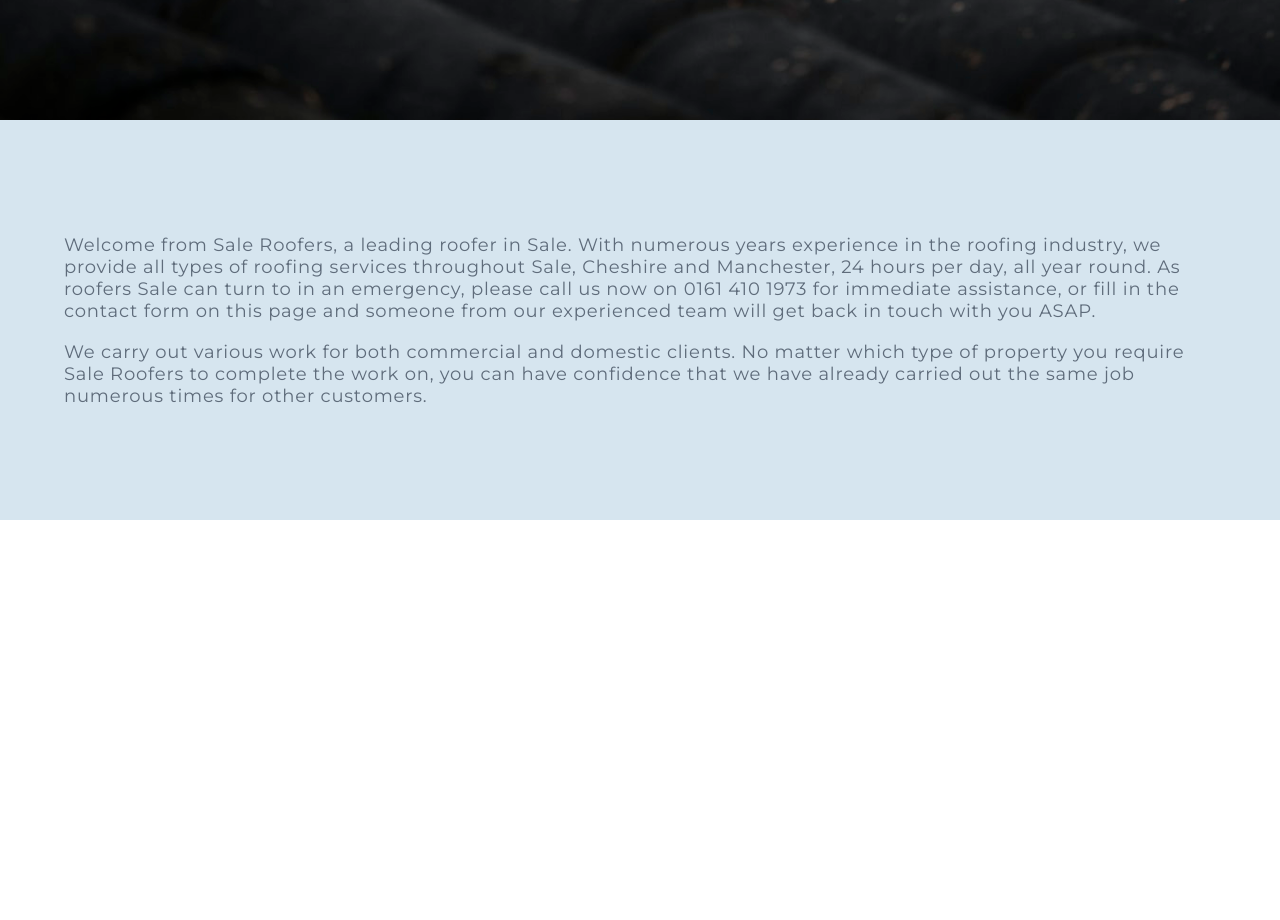
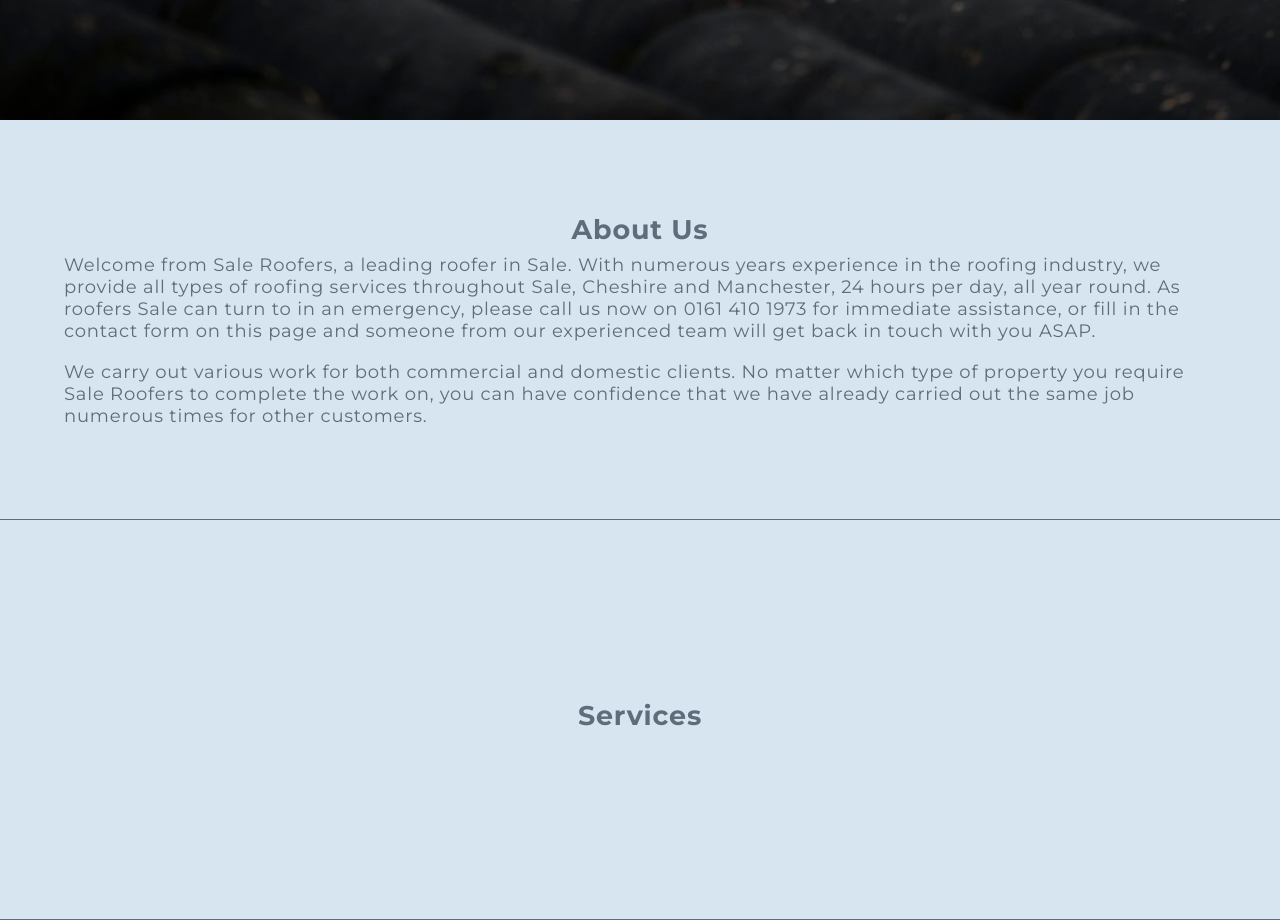
Before and after one commit to azy2k9/sale-roofers, a React (Create React App) app: page / in a window 1280 px wide. Shown: the part 680-1600 px from the top of the page. Before the commit the page ends 1200 px from the top, so only its background shows below. Built offline with nearby package versions, Linux system fonts and the light colour scheme.

Commit message:
Heading component

```diff
--- a/src/App.tsx
+++ b/src/App.tsx
@@ -3,12 +3,14 @@ import './App.css';
 import Landing from './pages/Landing';
 import Wrapper from './components/Wrapper';
 import AboutUs from './pages/AboutUs';
+import Services from './pages/Services';
 
 function App() {
   return (
     <Wrapper>
       <Landing />
       <AboutUs />
+      <Services />
     </Wrapper>
   );
 }
--- /dev/null
+++ b/src/components/Heading.tsx
@@ -0,0 +1,44 @@
+import React from 'react';
+import styled from 'styled-components';
+import Typography from './Typography';
+
+interface HeadingProps {
+  color1?: string;
+  color2?: string;
+  fullWidth?: boolean;
+  children: React.ReactNode;
+  variant?: string;
+}
+
+interface Props {
+  color1?: string;
+  color2?: string;
+  fullWidth?: boolean;
+}
+
+export const StyledHeading = styled.linearGradient`
+  background: ${({ color1, color2 }: Props) =>
+    `linear-gradient(185.55deg, ${color1} 0%, ${color2} 100%)`};
+  width: ${({ fullWidth }) => (fullWidth ? '70%' : '20%')};
+  height: 8px;
+  border-radius: 24px;
+`;
+
+const Heading: React.FC<HeadingProps> = ({
+  children,
+  color1,
+  color2,
+  fullWidth,
+  variant,
+}: HeadingProps) => {
+  return (
+    <>
+      <Typography size="large" variant={variant || 'heading'} weight="bold">
+        {children}
+      </Typography>
+      <StyledHeading color1={color1} color2={color2} fullWidth={fullWidth} />
+    </>
+  );
+};
+
+export default Heading;
--- a/src/components/Panel.tsx
+++ b/src/components/Panel.tsx
@@ -10,6 +10,7 @@ const Container = styled.div`
   height: 50vh;
   width: 100vw;
   padding: 0px 5vw;
+  border-bottom: 0.5px solid ${({ theme }) => theme.colors.paragraph};
 `;
 
 interface Props {
--- a/src/pages/AboutUs.tsx
+++ b/src/pages/AboutUs.tsx
@@ -1,10 +1,12 @@
 import React from 'react';
 import Typography from '../components/Typography';
 import Panel from '../components/Panel';
+import Heading from '../components/Heading';
 
 const AboutUs = () => {
   return (
     <Panel anchor="about-us">
+      <Heading>About Us</Heading>
       <Typography>
         Welcome from Sale Roofers, a leading roofer in Sale. With numerous years
         experience in the roofing industry, we provide all types of roofing
--- /dev/null
+++ b/src/pages/Services.tsx
@@ -0,0 +1,13 @@
+import React from 'react';
+import Panel from '../components/Panel';
+import Heading from '../components/Heading';
+
+const Services = () => {
+  return (
+    <Panel anchor="#services">
+      <Heading>Services</Heading>
+    </Panel>
+  );
+};
+
+export default Services;
```
